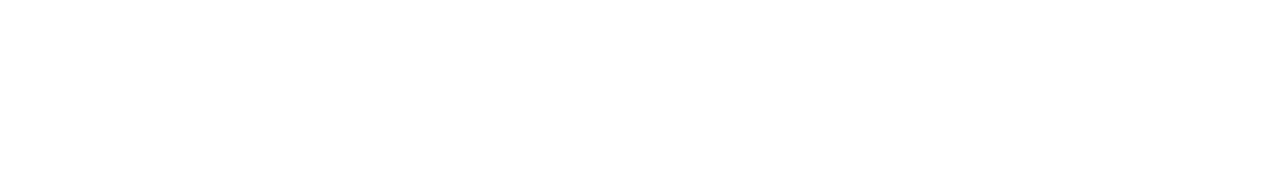
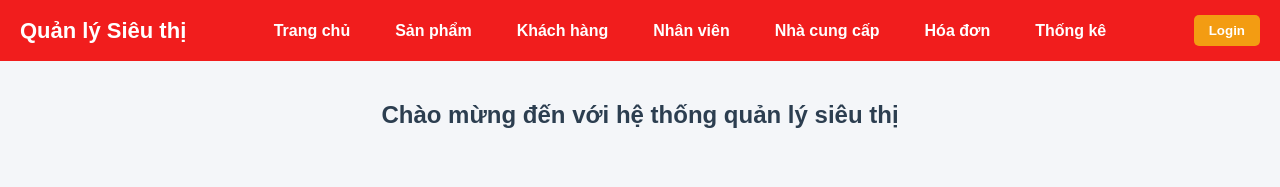
Before and after one commit to Tuanminh2k8/KiemThuCoBan, a plain HTML site: page main/index.html in a window 1280 px wide. Drawn offline with Linux system fonts and the light colour scheme.

Commit message:
trang chính html và css

```diff
--- a/main/index.css
+++ b/main/index.css
@@ -0,0 +1,84 @@
+
+* {
+    margin: 0;
+    padding: 0;
+    box-sizing: border-box;
+}
+
+roof::before {
+    content: "";
+    position: absolute;
+    top: 0;
+    left: 0;
+    width: 100%;
+    height: 100%;
+    background-color: rgba(0, 0, 0, 0.5);
+    z-index: -1;
+}
+
+
+body {
+    font-family: Arial, sans-serif;
+    background-color: #f4f6f9;
+    color: #333;
+}
+
+
+header {
+    background-color: #f11d1d;
+    color: #fff;
+    padding: 15px 20px;
+    display: flex;
+    justify-content: space-between;
+    align-items: center;
+}
+
+header h1 {
+    font-size: 22px;
+}
+
+nav ul {
+    list-style: none;
+    display: flex;
+    gap: 45px;
+
+}
+
+nav ul li a {
+    text-decoration: none;
+    color: #fff;
+    font-weight: bold;
+    transition: color 0.3s;
+    font-size: 16px;
+}
+
+nav ul li a:hover {
+    color: #f39c12;
+}
+
+
+.login-btn {
+    background-color: #f39c12;
+    border: none;
+    padding: 8px 15px;
+    color: #fff;
+    font-weight: bold;
+    cursor: pointer;
+    border-radius: 5px;
+    transition: background 0.3s;
+}
+
+.login-btn:hover {
+    background-color: #d35400;
+}
+
+
+main {
+    padding: 40px;
+    text-align: center;
+}
+
+.intro h2 {
+    margin-bottom: 15px;
+    color: #2c3e50;
+}
--- a/main/index.html
+++ b/main/index.html
@@ -1,11 +1,33 @@
 <!DOCTYPE html>
-<html lang="en">
+<html lang="vi">
 <head>
     <meta charset="UTF-8">
     <meta name="viewport" content="width=device-width, initial-scale=1.0">
-    <title>Document</title>
+    <title>Quản lý Siêu thị</title>
+    <link rel="stylesheet" href="index.css">
 </head>
 <body>
+    <header>
+        <h1> Quản lý Siêu thị</h1>
+        <nav>
+            <ul>
+                <li><a href="#">Trang chủ</a></li>
+                <li><a href="#">Sản phẩm</a></li>
+                <li><a href="#">Khách hàng</a></li>
+                <li><a href="#">Nhân viên</a></li>
+                <li><a href="#">Nhà cung cấp</a></li>
+                <li><a href="#">Hóa đơn</a></li>
+                <li><a href="#">Thống kê</a></li>
+            </ul>
+        </nav>
+        <button class="login-btn">Login</button>
+    </header>
+
+    <main>
+        <section class="intro">
+            <h2>Chào mừng đến với hệ thống quản lý siêu thị</h2>
+        </section>
+    </main>
 
 </body>
 </html>
```
